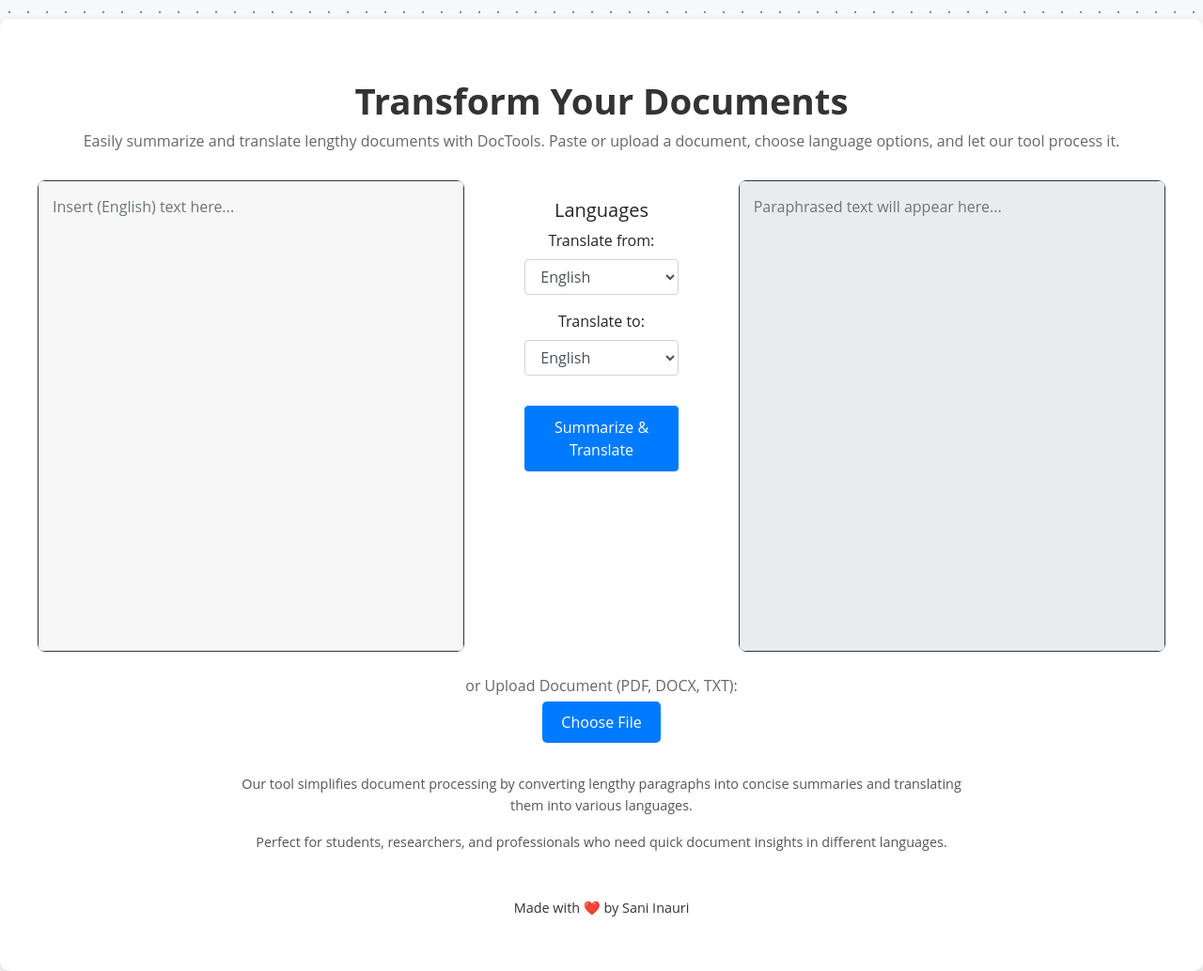
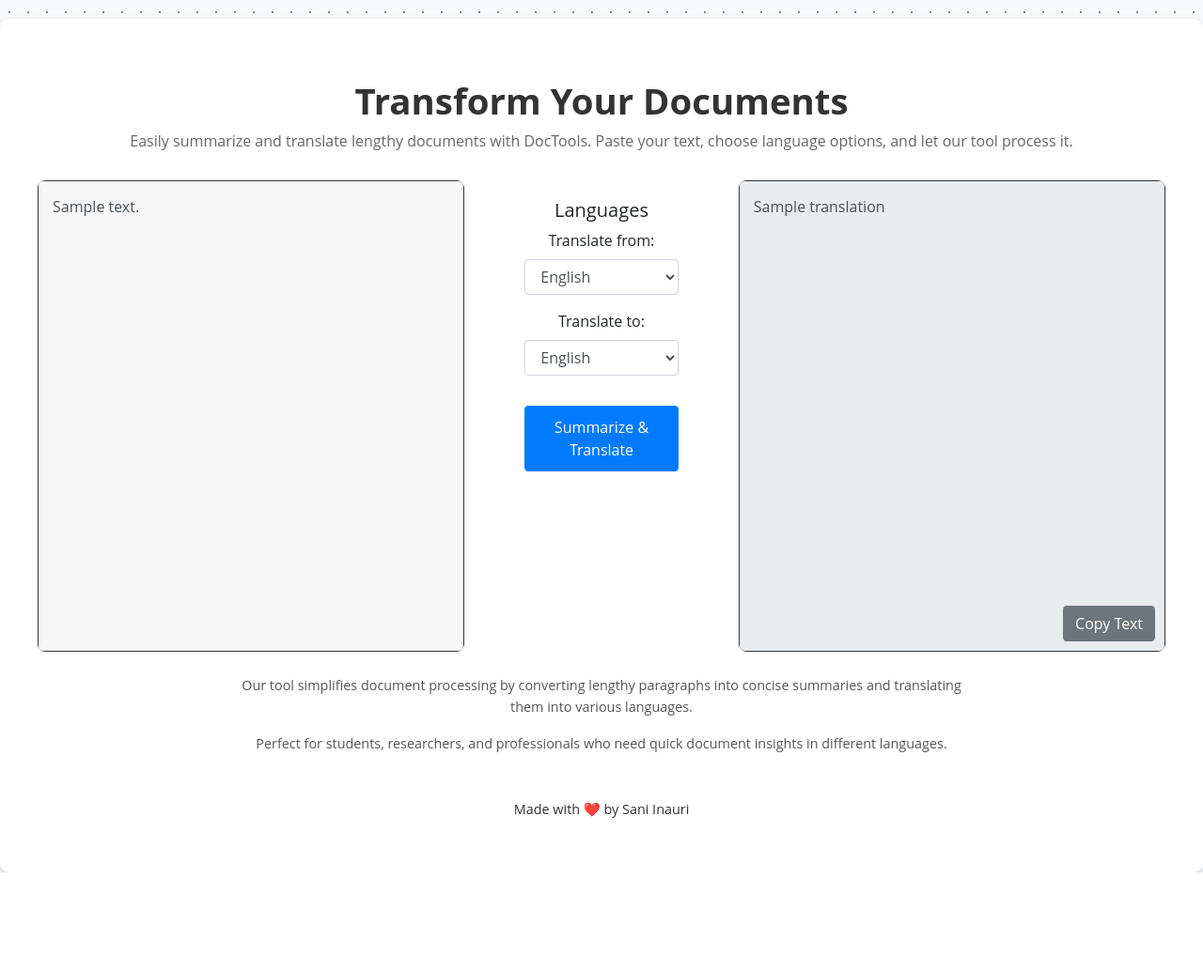
Before and after one commit to sn-i/DocAI-Intelligent-Document-Summarizer-Translator, a Flask app: template templates/index.html in a window 1280 px wide. Shown: the part 57-1091 px from the top of the page at 94% size. After the commit the page ends 986 px from the top, so only its background shows below. Run offline with Flask 3, Linux system fonts and the light colour scheme; the template is opened without the code that fills it: most values are stand-ins (such as "Sample title", 1, 10 or a date in 2020); some libraries are stand-ins or nearby versions.

Commit message:
redesign html to include direct text input and output with copy functionality

```diff
--- a/templates/index.html
+++ b/templates/index.html
@@ -6,6 +6,14 @@
     <title>DocTools - Document Summarizer & Translator</title>
     <link href="https://stackpath.bootstrapcdn.com/bootstrap/4.5.2/css/bootstrap.min.css" rel="stylesheet">
     <link rel="stylesheet" href="{{ url_for('static', filename='css/styles.css') }}">
+    <script>
+        function copyToClipboard() {
+            const outputText = document.getElementById("output-text");
+            outputText.select();
+            document.execCommand("copy");
+            alert("Text copied to clipboard!");
+        }
+    </script>
 </head>
 <body>
     <!-- Header -->
@@ -24,14 +32,15 @@
         <!-- Header and Description -->
         <div class="header text-center my-4">
             <h1>Transform Your Documents</h1>
-            <p class="description">Easily summarize and translate lengthy documents with DocTools. Paste or upload a document, choose language options, and let our tool process it.</p>
+            <p class="description">Easily summarize and translate lengthy documents with DocTools. Paste your text, choose language options, and let our tool process it.</p>
         </div>
 
         <!-- Main Content with Input, Language Selection, and Output -->
+        <form action="{{ url_for('process') }}" method="POST">
             <div class="main-content d-flex justify-content-center align-items-start">
                 <!-- Input Section -->
                 <div class="input-output-box">
-                <textarea id="input-text" class="form-control text-box" placeholder="Insert (English) text here..."></textarea>
+                    <textarea id="input-text" name="text_input" class="form-control text-box" placeholder="Insert  text here...">{{ text_input }}</textarea>
                 </div>
 
                 <!-- Language Selection Section with Button -->
@@ -39,39 +48,32 @@
                     <h5>Languages</h5>
                     <div class="form-group">
                         <label for="from-lang">Translate from:</label>
-                    <select id="from-lang" class="form-control mb-2">
-                        <option value="en">English</option>
-                        <option value="es">Spanish</option>
-                        <option value="fr">French</option>
-                        <option value="de">German</option>
+                        <select id="from-lang" name="from_lang" class="form-control mb-2">
+                            <option value="en" {% if from_lang == 'en' %}selected{% endif %}>English</option>
+                            <option value="es" {% if from_lang == 'es' %}selected{% endif %}>Spanish</option>
+                            <option value="fr" {% if from_lang == 'fr' %}selected{% endif %}>French</option>
+                            <option value="de" {% if from_lang == 'de' %}selected{% endif %}>German</option>
                         </select>
                     </div>
                     <div class="form-group">
                         <label for="to-lang">Translate to:</label>
-                    <select id="to-lang" class="form-control">
-                        <option value="en">English</option>
-                        <option value="es">Spanish</option>
-                        <option value="fr">French</option>
-                        <option value="de">German</option>
+                        <select id="to-lang" name="to_lang" class="form-control">
+                            <option value="en" {% if to_lang == 'en' %}selected{% endif %}>English</option>
+                            <option value="es" {% if to_lang == 'es' %}selected{% endif %}>Spanish</option>
+                            <option value="fr" {% if to_lang == 'fr' %}selected{% endif %}>French</option>
+                            <option value="de" {% if to_lang == 'de' %}selected{% endif %}>German</option>
                         </select>
                     </div>
                     <button type="submit" class="btn btn-primary mt-3 translate-btn">Summarize & Translate</button>
                 </div>
 
-            <!-- Output Section -->
-            <div class="input-output-box">
-                <textarea id="output-text" class="form-control text-box" readonly placeholder="Paraphrased text will appear here..."></textarea>
+                <!-- Output Section with Copy Button -->
+                <div class="input-output-box position-relative">
+                    <textarea id="output-text" class="form-control text-box" readonly placeholder="Paraphrased text will appear here...">{{ translation }}</textarea>
+                    <button type="button" onclick="copyToClipboard()" class="btn btn-secondary position-absolute" style="bottom: 10px; right: 10px;">Copy Text</button>
                 </div>
             </div>
-
-        <!-- File Upload Section (moved below main content) -->
-        <div class="file-upload-section text-center mt-4">
-            <p class="upload-label">or Upload Document (PDF, DOCX, TXT):</p>
-            <label class="custom-file-upload">
-                <input type="file" class="form-control-file" id="file" name="file">
-                <span>Choose File</span>
-            </label>
-        </div>
+        </form>
 
         <!-- Additional Text Section -->
         <div class="additional-text mt-4">
```
Lines whose indentation alone changed are shown as unchanged.
